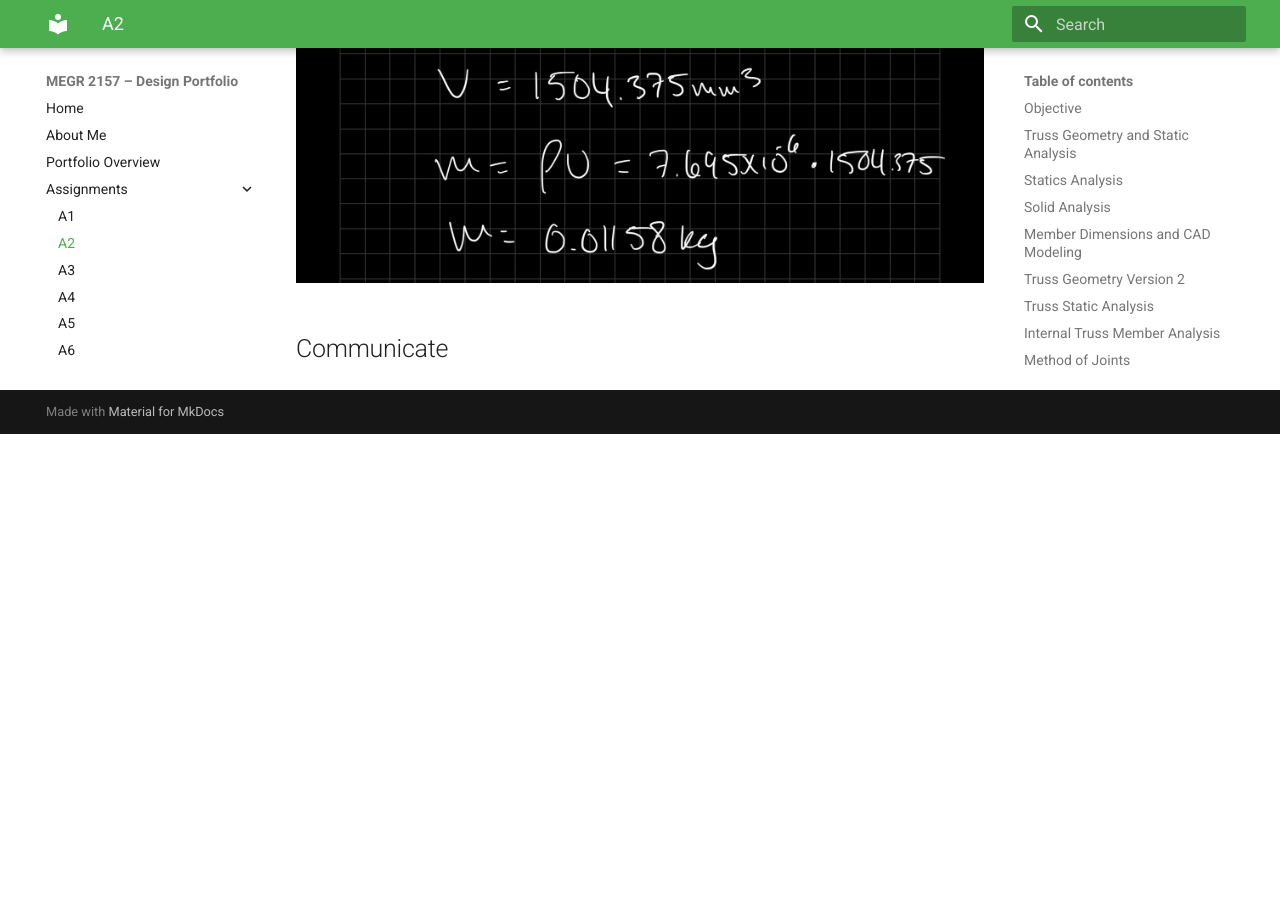
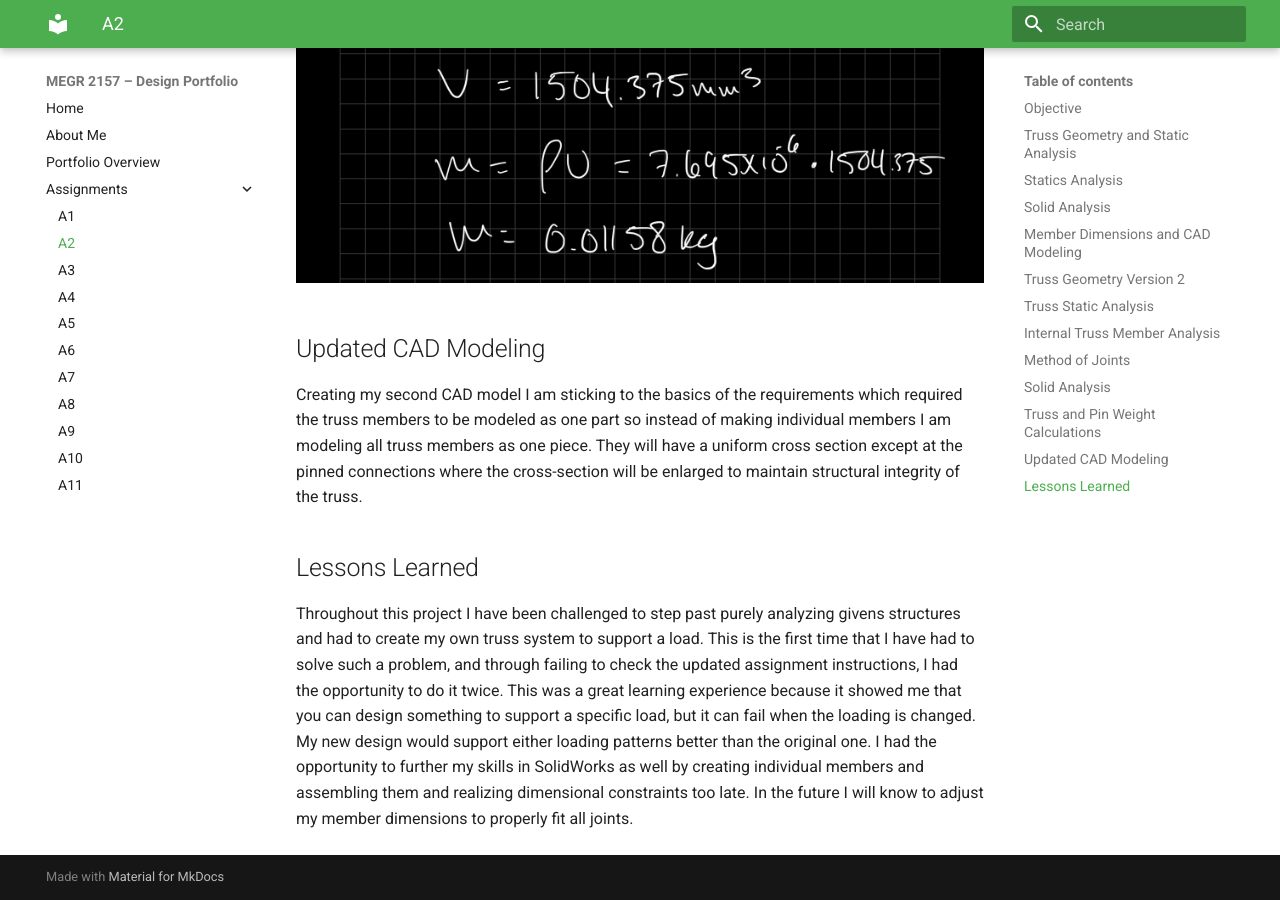
Before and after one commit to Taylor-Rockefeller-Portfolio/megr2157-portfolio, an MkDocs documentation site: the page built from docs/assignments/A02/index.md, in a window 1280 px wide and 900 px high, scrolled down 17920 px. Built offline with MkDocs 1.6.1 and Material for MkDocs 9.7.7, drawn with Linux system fonts in a browser that asks for light colours; before the commit the page ends 18354 px from its top, so only the background shows below that.

Commit message:
Update index.md

```diff
--- a/docs/assignments/A02/index.md
+++ b/docs/assignments/A02/index.md
@@ -101,4 +101,10 @@ Evaluating the expected weight of the truss and pins to compare with the SolidWo
 ![](IMG_0281.jpg)
 ![](IMG_0282.jpg)
 
-## Communicate
+## Updated CAD Modeling
+
+Creating my second CAD model I am sticking to the basics of the requirements which required the truss members to be modeled as one part so instead of making individual members I am modeling all truss members as one piece. They will have a uniform cross section except at the pinned connections where the cross-section will be enlarged to maintain structural integrity of the truss.
+
+## Lessons Learned
+
+Throughout this project I have been challenged to step past purely analyzing givens structures and had to create my own truss system to support a load. This is the first time that I have had to solve such a problem, and through failing to check the updated assignment instructions, I had the opportunity to do it twice. This was a great learning experience because it showed me that you can design something to support a specific load, but it can fail when the loading is changed. My new design would support either loading patterns better than the original one. I had the opportunity to further my skills in SolidWorks as well by creating individual members and assembling them and realizing dimensional constraints too late. In the future I will know to adjust my member dimensions to properly fit all joints.
```
